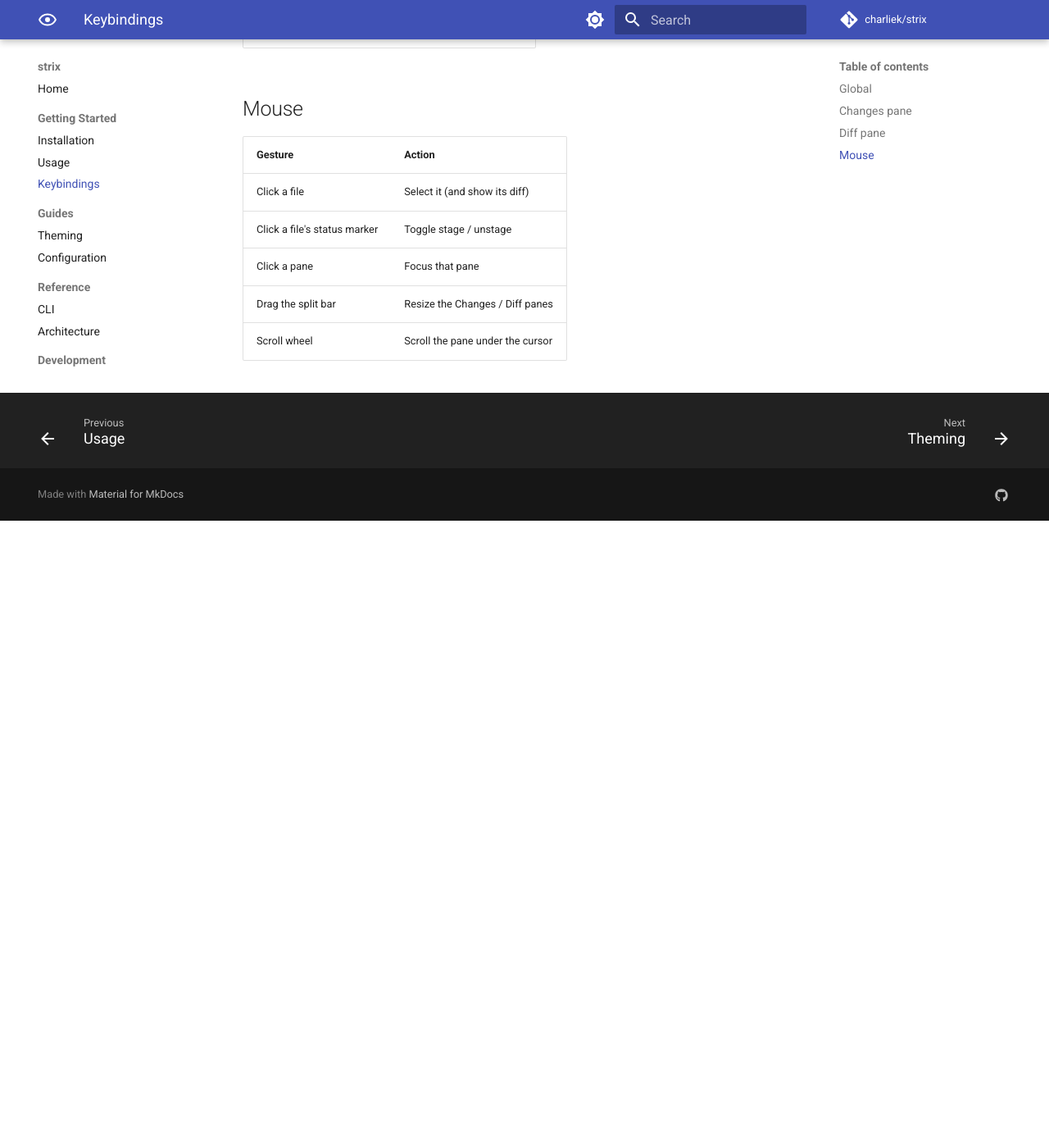
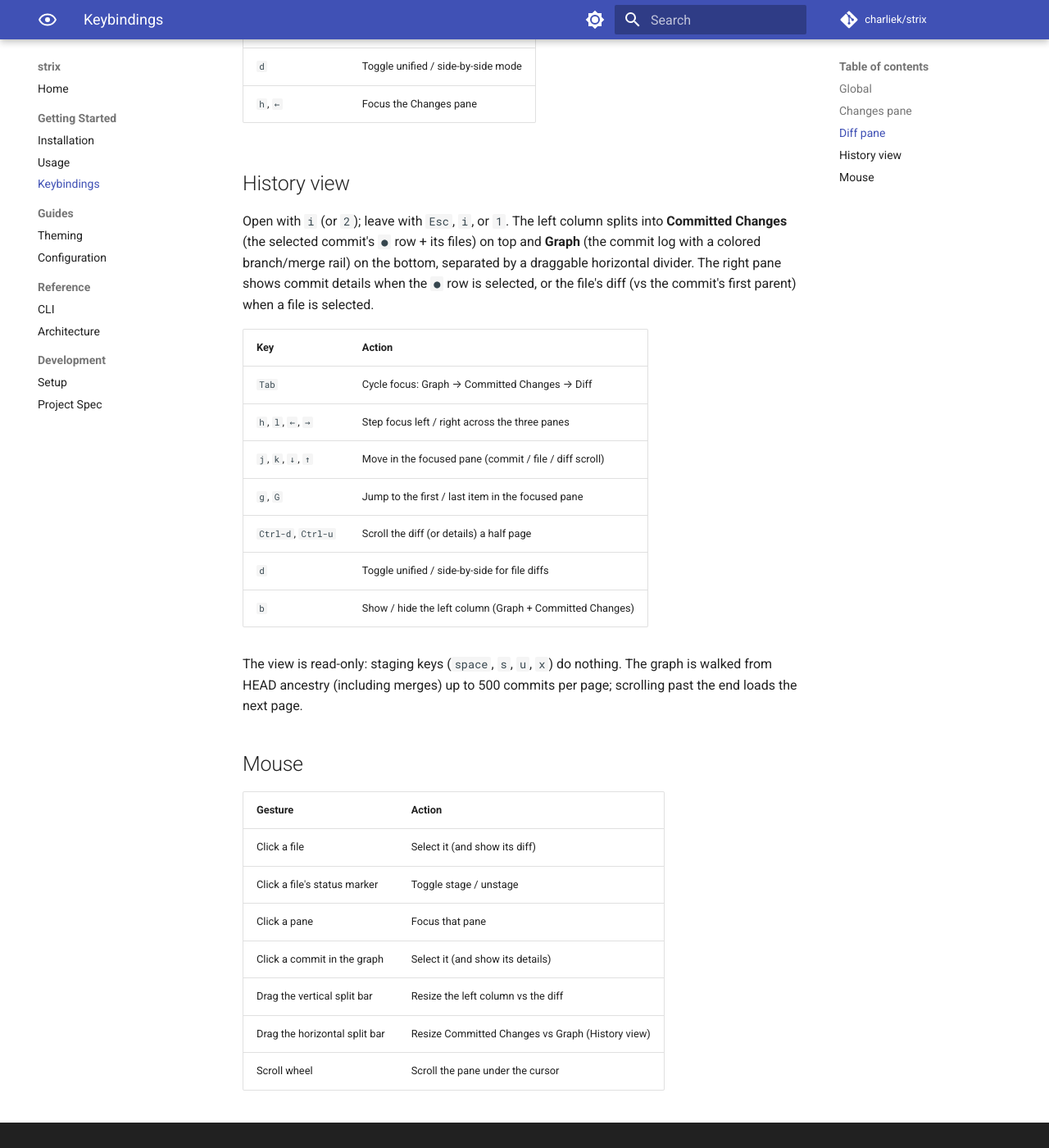
Before and after one commit to charliek/strix, an MkDocs documentation site: the page built from docs/getting-started/keybindings.md, in a window 1280 px wide and 1400 px high, scrolled down 1499 px. Shown: the whole window at 82% size. Built offline with MkDocs 1.6.1 and Material for MkDocs 9.7.7, drawn with Linux system fonts in a browser that asks for light colours; comment, search, counter and statistics services are not loaded; before the commit the page ends 2134 px from its top, so only the background shows below that; some of the changed text lies outside the part shown.

Commit message:
docs: document the history view (keys, usage, architecture, changelog)
Adds history-view coverage missed during the milestone:
- keybindings: i / 1 / 2 in the global table, plus a History view section
  covering the focus cycle, sub-pane motions, and the new horizontal
  divider; mouse table notes the graph click and the horizontal drag
- usage: a History view section with a layout sketch and how the right
  pane swaps between details and a file diff
- index + README: history view mentioned in the highlights / pane summary
- configuration: toggle_history / status_view / history_view in the [keys]
  example
- architecture: graph module in the module table, commit walk + diff-tree
  rows in the git layer, and a History view subsection
- spec: Phase 2 marked as shipped, with the follow-ups noted
- CHANGELOG: Unreleased section above v0.0.1

Co-Authored-By: Claude Opus 4.8 (1M context) <noreply@anthropic.com>

```diff
--- a/docs/getting-started/keybindings.md
+++ b/docs/getting-started/keybindings.md
@@ -10,9 +10,11 @@ These are the defaults. Every binding is remappable — see
 | `q`, `Ctrl-c`  | Quit                                    |
 | `?`            | Toggle the help overlay                 |
 | `r`            | Refresh status from disk                |
-| `Tab`          | Switch focus between Changes and Diff   |
-| `b`            | Show / hide the Changes panel           |
-| `Esc`          | Close an overlay / cancel a dialog      |
+| `Tab`          | Switch focus between panes              |
+| `b`            | Show / hide the left panel              |
+| `i`            | Toggle the History view                 |
+| `1`, `2`       | Switch to the Status / History view     |
+| `Esc`          | Close an overlay; leave History view    |
 
 ## Changes pane
 
@@ -38,12 +40,37 @@ These are the defaults. Every binding is remappable — see
 | `d`             | Toggle unified / side-by-side mode                |
 | `h`, `←`        | Focus the Changes pane                            |
 
+## History view
+
+Open with `i` (or `2`); leave with `Esc`, `i`, or `1`. The left column splits
+into **Committed Changes** (the selected commit's `●` row + its files) on top
+and **Graph** (the commit log with a colored branch/merge rail) on the bottom,
+separated by a draggable horizontal divider. The right pane shows commit
+details when the `●` row is selected, or the file's diff (vs the commit's
+first parent) when a file is selected.
+
+| Key             | Action                                                           |
+|-----------------|------------------------------------------------------------------|
+| `Tab`           | Cycle focus: Graph → Committed Changes → Diff                    |
+| `h`, `l`, `←`, `→` | Step focus left / right across the three panes               |
+| `j`, `k`, `↓`, `↑` | Move in the focused pane (commit / file / diff scroll)        |
+| `g`, `G`        | Jump to the first / last item in the focused pane                |
+| `Ctrl-d`, `Ctrl-u` | Scroll the diff (or details) a half page                      |
+| `d`             | Toggle unified / side-by-side for file diffs                     |
+| `b`             | Show / hide the left column (Graph + Committed Changes)          |
+
+The view is read-only: staging keys (`space`, `s`, `u`, `x`) do nothing. The
+graph is walked from HEAD ancestry (including merges) up to 500 commits per
+page; scrolling past the end loads the next page.
+
 ## Mouse
 
-| Gesture                       | Action                              |
-|-------------------------------|-------------------------------------|
-| Click a file                  | Select it (and show its diff)       |
-| Click a file's status marker  | Toggle stage / unstage              |
-| Click a pane                  | Focus that pane                     |
-| Drag the split bar            | Resize the Changes / Diff panes     |
-| Scroll wheel                  | Scroll the pane under the cursor    |
+| Gesture                       | Action                                          |
+|-------------------------------|-------------------------------------------------|
+| Click a file                  | Select it (and show its diff)                   |
+| Click a file's status marker  | Toggle stage / unstage                          |
+| Click a pane                  | Focus that pane                                 |
+| Click a commit in the graph   | Select it (and show its details)                |
+| Drag the vertical split bar   | Resize the left column vs the diff              |
+| Drag the horizontal split bar | Resize Committed Changes vs Graph (History view)|
+| Scroll wheel                  | Scroll the pane under the cursor                |
```
Also changed, not shown: CHANGELOG.md (+11 -0 lines), README.md (+4 -0 lines), docs/getting-started/usage.md (+33 -0 lines), docs/guides/configuration.md (+3 -0 lines), docs/index.md (+2 -0 lines), docs/reference/architecture.md (+26 -3 lines), docs/spec.md (+10 -5 lines).
